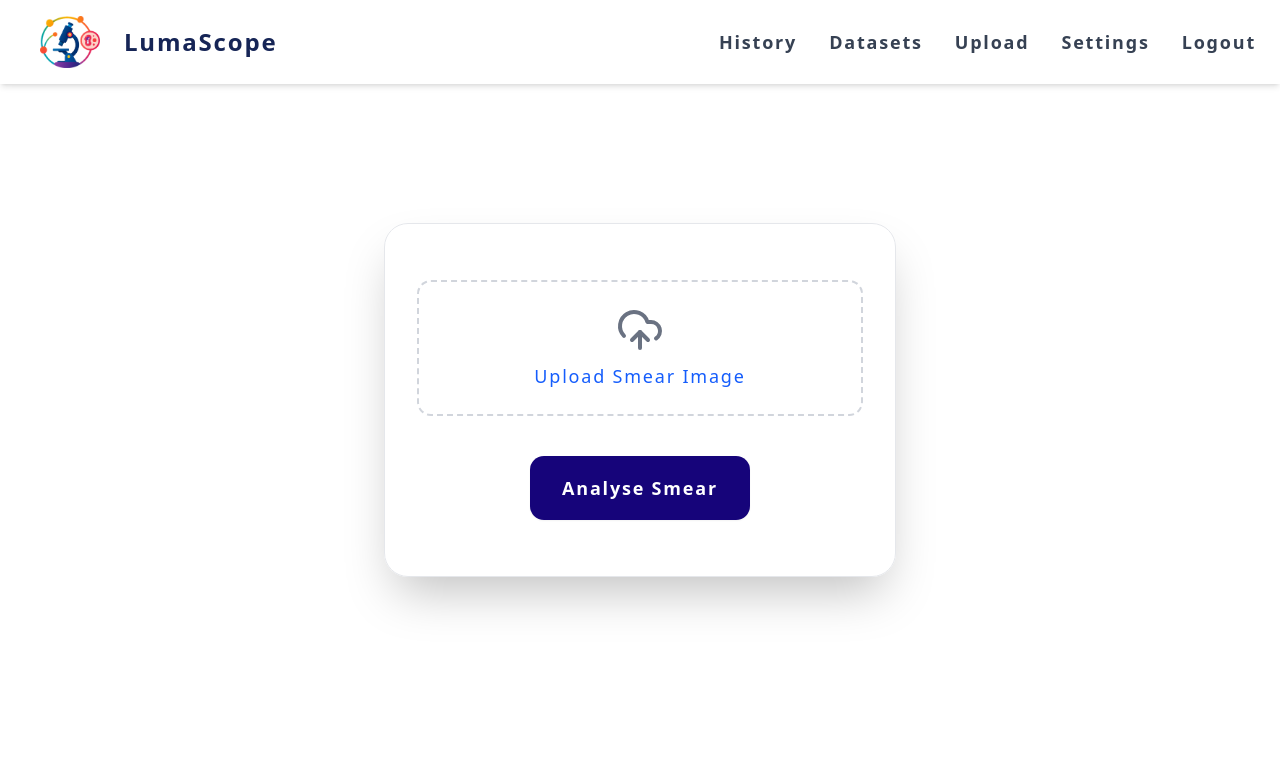
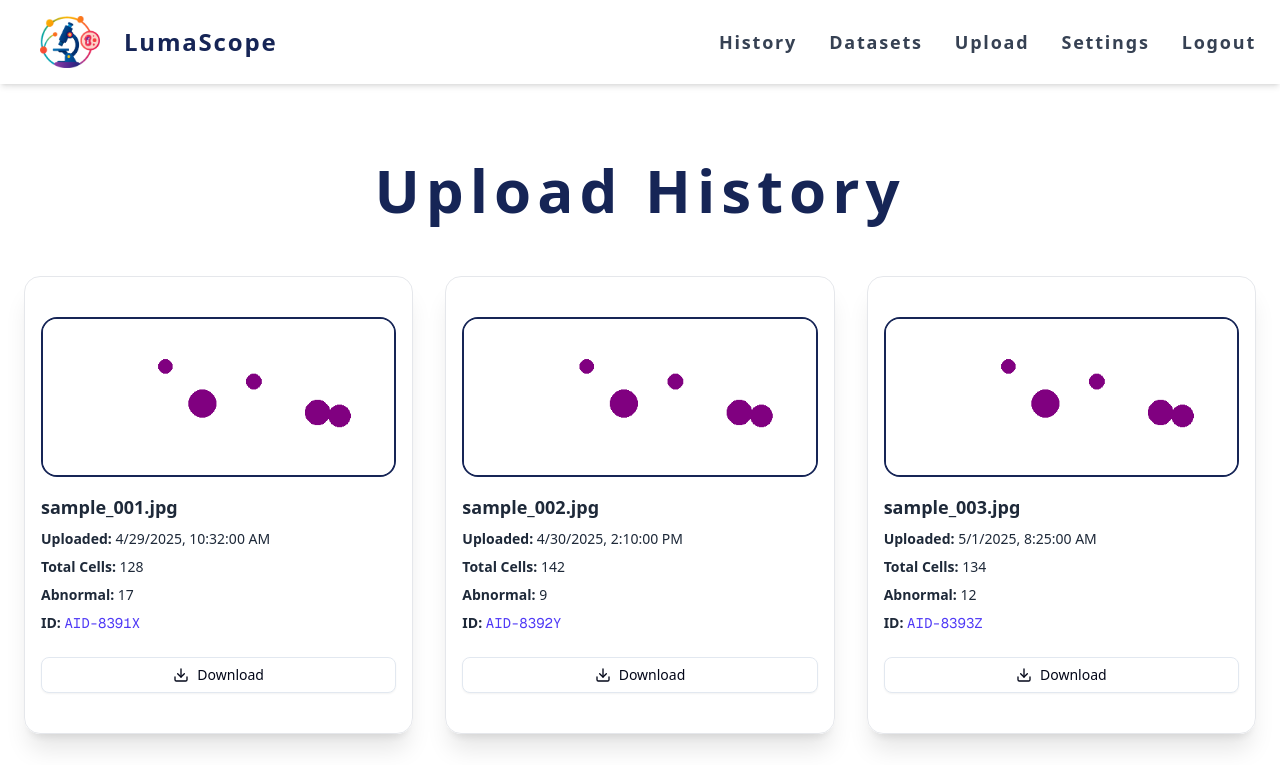
Before and after one commit to richardwaters9049/LumaScope, a Next.js app in the folder frontend/: page /dashboard in a window 1280 px wide. Shown: the top 765 px of the page. Built offline with nearby package versions, Linux system fonts and the light colour scheme; sample sign-in values are in the browser's storage.

Commit message:
History component made

```diff
--- a/frontend/app/dashboard/page.tsx
+++ b/frontend/app/dashboard/page.tsx
@@ -4,6 +4,7 @@ import { useEffect } from "react";
 import { useRouter } from "next/navigation";
 import { toast } from "sonner";
 import { Navbar } from "@/components/Navbar";
+import History from "@/components/History";
 import UploadForm from "@/components/UploadForm";
 
 const DashboardPage = () => {
@@ -28,7 +29,8 @@ const DashboardPage = () => {
     return (
         <div>
             <Navbar />
-            <UploadForm />
+            {/* <UploadForm /> */}
+            {<History />}
         </div>
     );
 };
--- /dev/null
+++ b/frontend/components/History.tsx
@@ -0,0 +1,158 @@
+'use client';
+
+import { Card, CardContent } from '@/components/ui/card';
+import { Button } from '@/components/ui/button';
+import { Download } from 'lucide-react';
+import { motion } from 'framer-motion';
+import Image from 'next/image';
+
+interface UploadResult {
+    id: number;
+    filename: string;
+    file_path: string;
+    upload_time: string;
+    total_cells: number;
+    abnormal_cells: number;
+    analysis_id: string;
+    preview_url: string;
+}
+
+const mockUploads: UploadResult[] = [
+    {
+        id: 1,
+        filename: 'sample_001.jpg',
+        file_path: '/images/test1.png',
+        upload_time: '2025-04-29T10:32:00Z',
+        total_cells: 128,
+        abnormal_cells: 17,
+        analysis_id: 'AID-8391X',
+        preview_url: '/images/test1.png',
+    },
+    {
+        id: 2,
+        filename: 'sample_002.jpg',
+        file_path: '/images/test1.png',
+        upload_time: '2025-04-30T14:10:00Z',
+        total_cells: 142,
+        abnormal_cells: 9,
+        analysis_id: 'AID-8392Y',
+        preview_url: '/images/test1.png',
+    },
+    {
+        id: 3,
+        filename: 'sample_003.jpg',
+        file_path: '/images/test1.png',
+        upload_time: '2025-05-01T08:25:00Z',
+        total_cells: 134,
+        abnormal_cells: 12,
+        analysis_id: 'AID-8393Z',
+        preview_url: '/images/test1.png',
+    },
+    {
+        id: 4,
+        filename: 'sample_004.jpg',
+        file_path: '/images/test1.png',
+        upload_time: '2025-05-01T09:10:00Z',
+        total_cells: 120,
+        abnormal_cells: 8,
+        analysis_id: 'AID-8394W',
+        preview_url: '/images/test1.png',
+    },
+    {
+        id: 5,
+        filename: 'sample_005.jpg',
+        file_path: '/images/test1.png',
+        upload_time: '2025-05-01T11:02:00Z',
+        total_cells: 150,
+        abnormal_cells: 10,
+        analysis_id: 'AID-8395Q',
+        preview_url: '/images/test1.png',
+    },
+    {
+        id: 6,
+        filename: 'sample_006.jpg',
+        file_path: '/images/test1.png',
+        upload_time: '2025-05-01T12:48:00Z',
+        total_cells: 160,
+        abnormal_cells: 14,
+        analysis_id: 'AID-8396R',
+        preview_url: '/images/test1.png',
+    },
+];
+
+const useNextImage = true; // Toggle this to false to use <img>
+
+export default function History() {
+    return (
+        <div className="px-6 py-10 max-w-7xl mx-auto mt-30">
+            <h2 className="text-6xl font-bold mb-14 text-center text-blue-950 dark:text-gray-100 tracking-widest">
+                Upload History
+            </h2>
+            <div className="grid grid-cols-1 sm:grid-cols-2 lg:grid-cols-3 gap-8">
+                {mockUploads.map((upload, index) => (
+                    <motion.div
+                        key={upload.id}
+                        initial={{ opacity: 0, y: 20 }}
+                        animate={{ opacity: 1, y: 0 }}
+                        transition={{ delay: index * 0.05 }}
+                    >
+                        <Card className="shadow-xl rounded-2xl overflow-hidden bg-white/70 backdrop-blur-md border border-gray-200 dark:bg-gray-900/70 h-full flex flex-col">
+                            <CardContent className="p-4 flex flex-col gap-4 h-full">
+                                {/* Preview */}
+                                <div className="w-full h-40 rounded-lg overflow-hidden">
+                                    {useNextImage ? (
+                                        <Image
+                                            src={upload.preview_url}
+                                            alt={`Preview ${upload.filename}`}
+                                            width={300}
+                                            height={200}
+                                            className="w-full h-full object-cover border-blue-950 border-2 border-solid rounded-2xl"
+                                        />
+                                    ) : (
+                                        <img
+                                            src={upload.preview_url}
+                                            alt={`Preview ${upload.filename}`}
+                                            className="w-full h-full object-cover border-blue-950 border-2 border-solid rounded-2xl"
+                                        />
+                                    )}
+                                </div>
+
+                                {/* Details */}
+                                <div className="flex-grow space-y-2 text-sm text-gray-800 dark:text-gray-100">
+                                    <h3 className="text-lg font-semibold truncate">{upload.filename}</h3>
+                                    <p>
+                                        <strong>Uploaded:</strong>{' '}
+                                        {new Date(upload.upload_time).toLocaleString()}
+                                    </p>
+                                    <p>
+                                        <strong>Total Cells:</strong> {upload.total_cells}
+                                    </p>
+                                    <p>
+                                        <strong>Abnormal:</strong> {upload.abnormal_cells}
+                                    </p>
+                                    <p>
+                                        <strong>ID:</strong>{' '}
+                                        <span className="font-mono text-indigo-600 dark:text-indigo-300">
+                                            {upload.analysis_id}
+                                        </span>
+                                    </p>
+                                </div>
+
+                                {/* Download */}
+                                <div className="pt-2">
+                                    <Button
+                                        variant="outline"
+                                        className="w-full justify-center gap-2 text-sm"
+                                    >
+                                        <Download className="w-4 h-4" />
+                                        Download
+                                    </Button>
+                                </div>
+                            </CardContent>
+                        </Card>
+                    </motion.div>
+                ))}
+            </div>
+        </div>
+    );
+}
--- a/frontend/components/Navbar.tsx
+++ b/frontend/components/Navbar.tsx
@@ -9,9 +9,10 @@ import { Button } from '@/components/ui/button';
 import { toast } from 'sonner';
 import LumaLogo from "@/public/images/luma-logo-4.png";
 import Image from "next/image";
+import History from "@/components/History";
 
 const navLinks = [
-    { name: 'History', href: '/history' },
+    { name: 'History', href: { History } },
     { name: 'Datasets', href: '/datasets' },
     { name: 'Upload', href: '/upload' },
     { name: 'Settings', href: '/settings' },
```
Also changed, not shown: frontend/public/images/test1.png (added).
